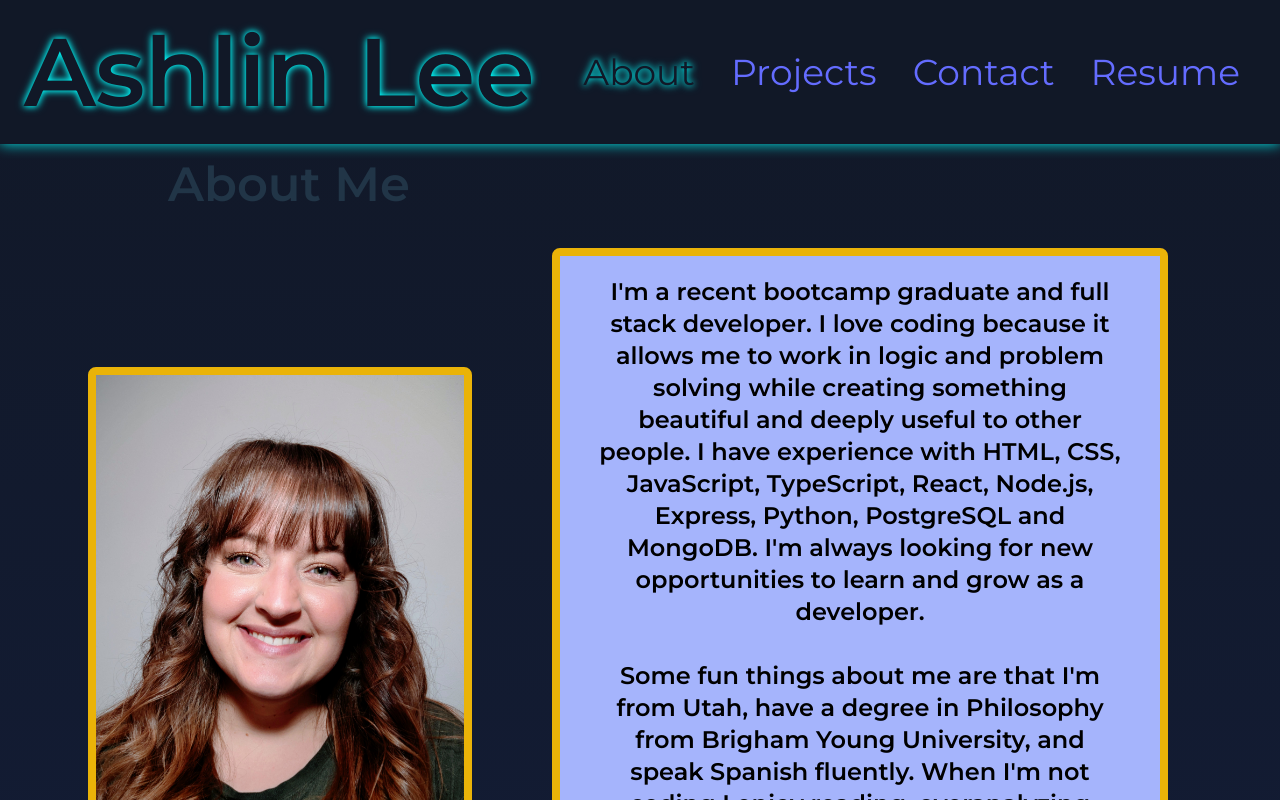
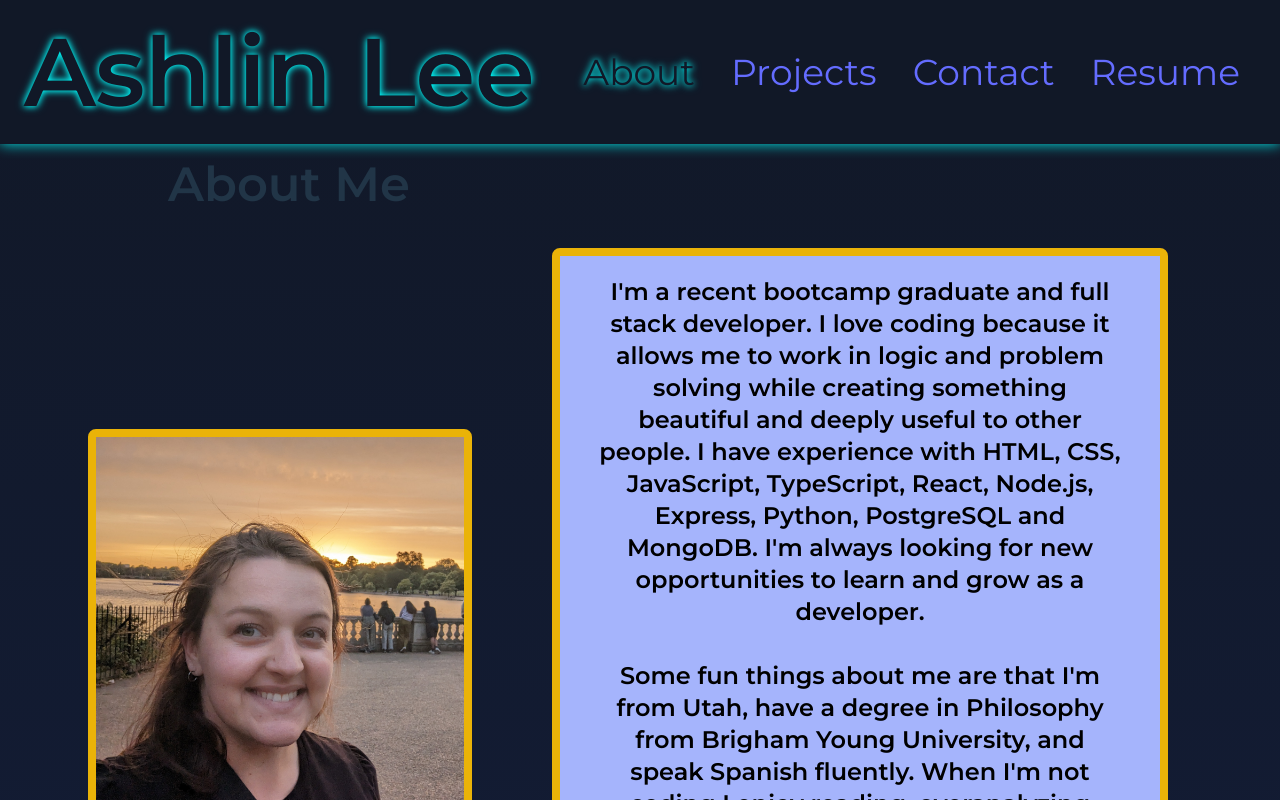
Before and after one commit to ashlinlee98/Portfolio, a React (Vite) app: page / in a window 1280 px wide. Shown: the top 800 px of the page. Built offline with nearby package versions, Linux system fonts and the light colour scheme.

Commit message:
Updated photo

```diff
--- a/src/App.tsx
+++ b/src/App.tsx
@@ -1,6 +1,6 @@
 import './output.css'
 import './App.css';
-import { BrowserRouter as Router, Route, Routes } from 'react-router-dom'
+import { BrowserRouter as Router } from 'react-router-dom'
 import Header from './components/Header/Header'
 import About from './components/AboutMe/AboutMe'
 import Portfolio from './components/Portfolio/Portfolio'
--- a/src/components/AboutMe/AboutMe.tsx
+++ b/src/components/AboutMe/AboutMe.tsx
@@ -5,7 +5,7 @@ const About = () => {
 
             <div className="lg:flex justify-between items-center lg:px-12 lg:pb-10">
 
-                <img src="./../../../images/headshot.jpg" alt="professional headshot" className="w-96 rounded-lg lg:border-solid lg:border-8 lg:border-yellow-500 lg:ml-4" />
+                <img src="./../../../images/hydePark.jpg" alt="sunset photo in Hyde Park, London" className="w-96 rounded-lg lg:border-solid lg:border-8 lg:border-yellow-500 lg:ml-4" />
 
                 <div className="bg-indigo-300 text-center text-black text-lg lg:text-2xl px-9 py-5 lg:border-solid lg:border-8 lg:border-yellow-500 rounded-lg lg:ml-20 lg:mr-10 lg:mb-20">
                     <p>
```
Also changed, not shown: public/images/Headshot.jpg (deleted), public/images/hydePark.jpg (added).
